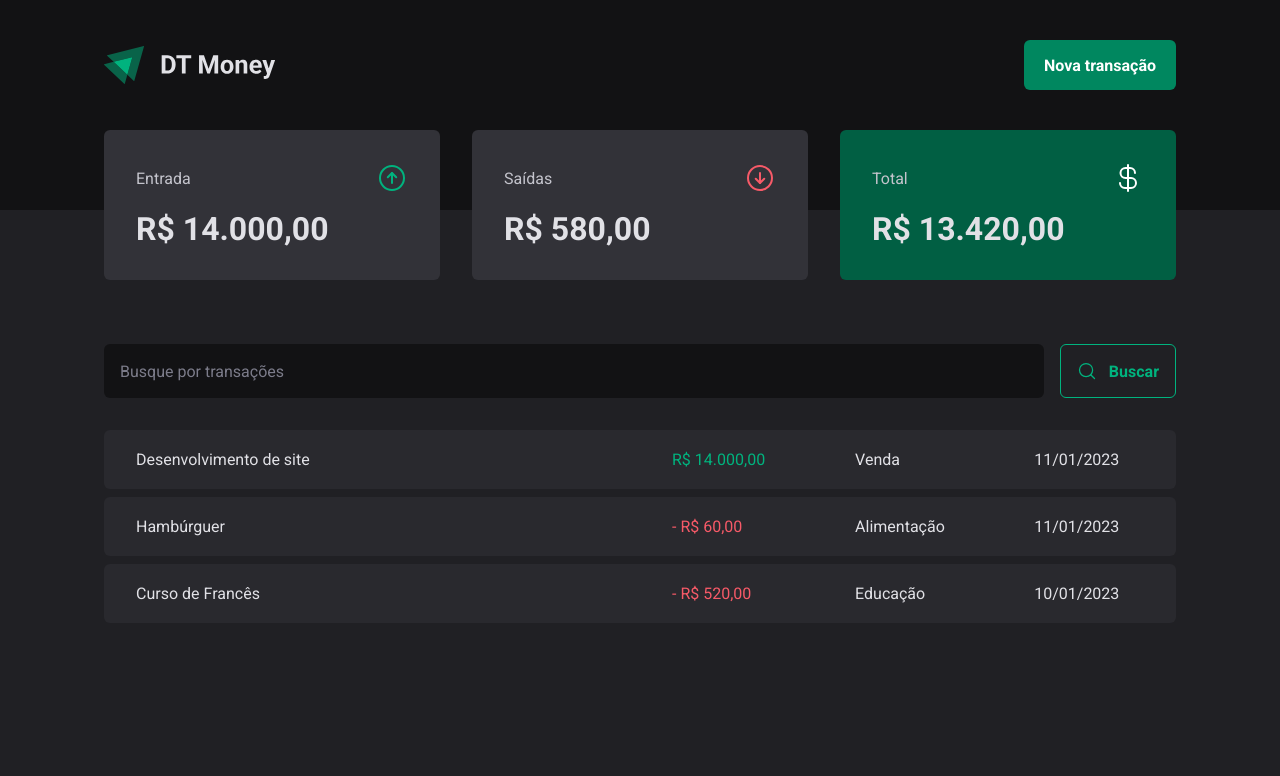
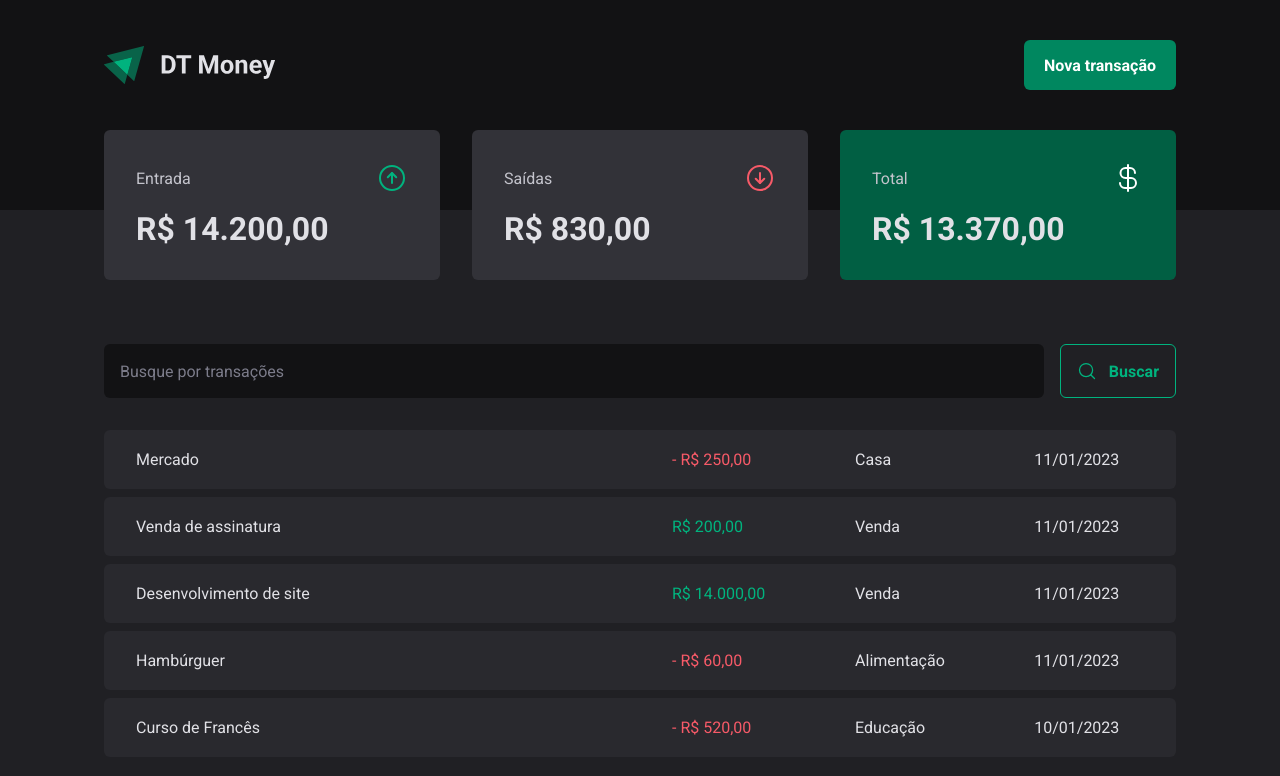
Before and after one commit to rodrigocan/03-dt-money, a React (Vite) app: page / in a window 1280 px wide. Shown: the top 776 px of the page. Built offline with nearby package versions, Linux system fonts and the light colour scheme; data requests are answered from the project's data file.

Commit message:
Criando nova transação

```diff
--- a/server.json
+++ b/server.json
@@ -23,6 +23,22 @@
       "category": "Educação",
       "price": 520,
       "createdAt": "2023-01-10T13:05:01.871Z"
+    },
+    {
+      "description": "Venda de assinatura",
+      "price": 200,
+      "category": "Venda",
+      "type": "income",
+      "createdAt": "2023-01-11T20:46:36.085Z",
+      "id": 4
+    },
+    {
+      "description": "Mercado",
+      "price": 250,
+      "category": "Casa",
+      "type": "outcome",
+      "createdAt": "2023-01-11T21:01:11.952Z",
+      "id": 5
     }
   ]
 }
--- a/src/components/NewTransactionModal/index.tsx
+++ b/src/components/NewTransactionModal/index.tsx
@@ -1,8 +1,10 @@
 import { zodResolver } from '@hookform/resolvers/zod'
 import * as Dialog from '@radix-ui/react-dialog'
 import { ArrowCircleDown, ArrowCircleUp, X } from 'phosphor-react'
+import { useContext } from 'react'
 import { Controller, useForm } from 'react-hook-form'
 import * as z from 'zod'
+import { TransactionsContext } from '../../contexts/TransactionsContext'
 
 import {
   CloseButton,
@@ -22,11 +24,14 @@
 type NewTransactionFormInputs = z.infer<typeof newTransactionFormSchema>
 
 export function NewTransactionModal() {
+  const { createTransaction } = useContext(TransactionsContext)
+
   const {
     control,
     register,
     handleSubmit,
     formState: { isSubmitting },
+    reset,
   } = useForm<NewTransactionFormInputs>({
     resolver: zodResolver(newTransactionFormSchema),
     defaultValues: {
@@ -35,9 +40,16 @@
   })
 
   async function handleCreateNewTransaction(data: NewTransactionFormInputs) {
-    await new Promise((resolve) => setTimeout(resolve, 2000))
+    const { description, price, category, type } = data
 
-    console.log(data)
+    await createTransaction({
+      description,
+      price,
+      category,
+      type,
+    })
+
+    reset()
   }
 
   return (
--- a/src/contexts/TransactionsContext.tsx
+++ b/src/contexts/TransactionsContext.tsx
@@ -10,9 +10,17 @@
   createdAt: string
 }
 
+interface CreateTransactionInput {
+  description: string
+  price: number
+  category: string
+  type: 'income' | 'outcome'
+}
+
 interface TransactionsContextType {
   transactions: Transaction[]
   fetchTransactions: (query?: string) => Promise<void>
+  createTransaction: (data: CreateTransactionInput) => Promise<void>
 }
 
 export const TransactionsContext = createContext({} as TransactionsContextType)
@@ -27,6 +35,8 @@
   async function fetchTransactions(query?: string) {
     const response = await api.get('transactions', {
       params: {
+        _sort: 'createdAt',
+        _order: 'desc',
         q: query,
       },
     })
@@ -34,12 +44,28 @@
     setTransactions(response.data)
   }
 
+  async function createTransaction(data: CreateTransactionInput) {
+    const { description, price, category, type } = data
+
+    const response = await api.post('transactions', {
+      description,
+      price,
+      category,
+      type,
+      createdAt: new Date(),
+    })
+
+    setTransactions((state) => [response.data, ...state])
+  }
+
   useEffect(() => {
     fetchTransactions()
   }, [])
 
   return (
-    <TransactionsContext.Provider value={{ transactions, fetchTransactions }}>
+    <TransactionsContext.Provider
+      value={{ transactions, fetchTransactions, createTransaction }}
+    >
       {children}
     </TransactionsContext.Provider>
   )
```
